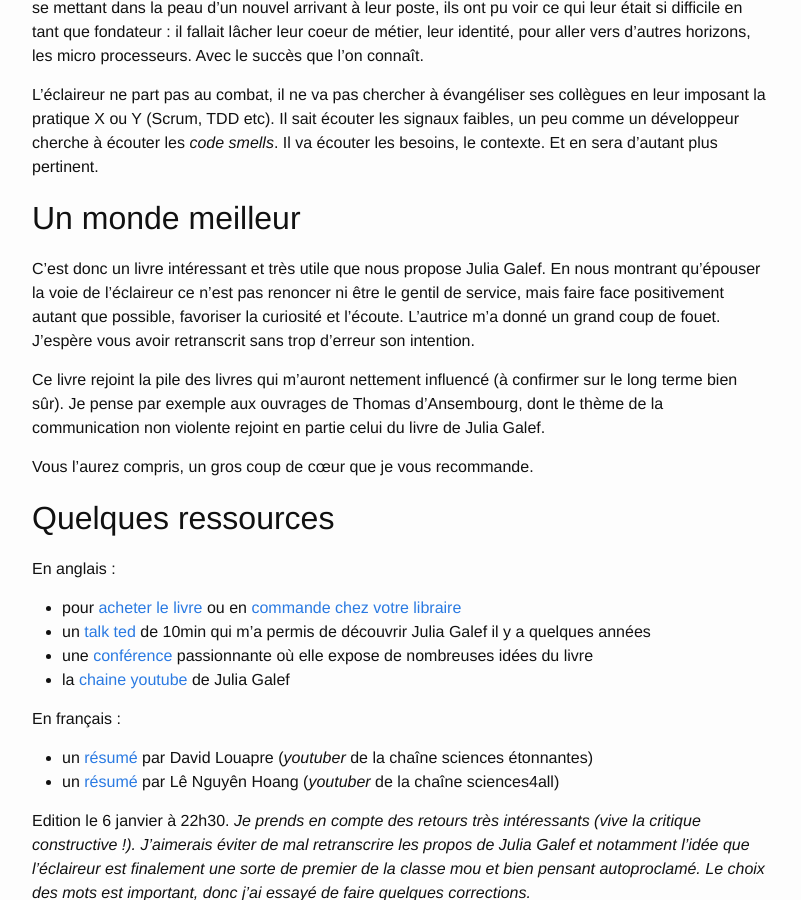
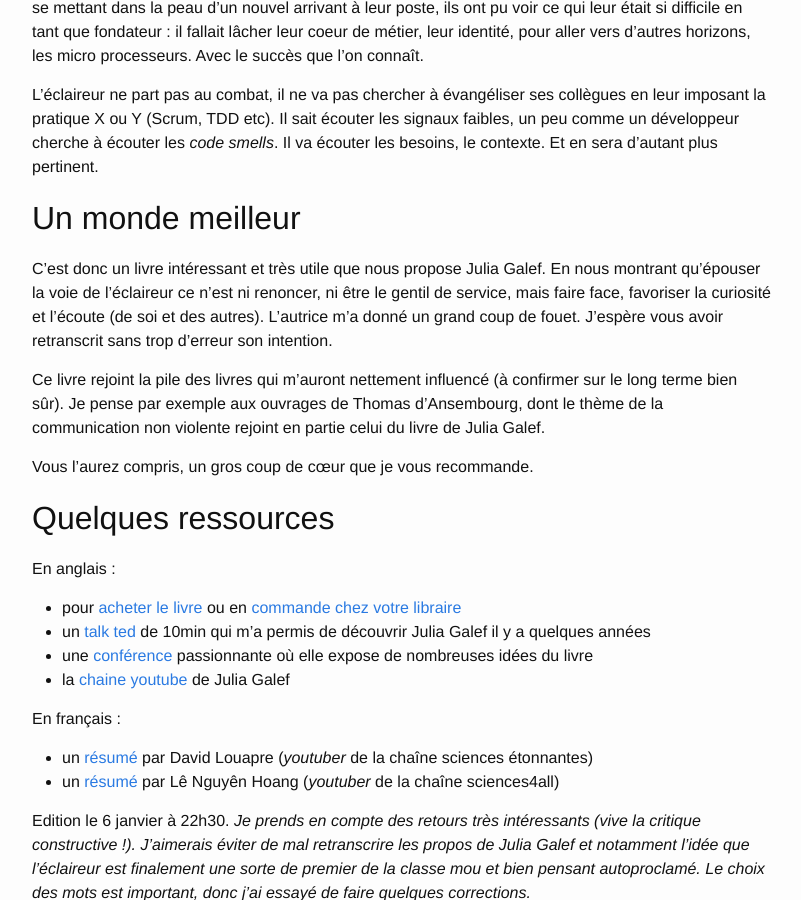
Before and after one commit to fego/fego.github.io, a Jekyll site: the page built from docs/_posts/2023-02-04-Fiche de lecture The Scout Mindset de Julia Galef.md, in a window 1280 px wide and 900 px high, scrolled down 4113 px. Shown: the whole window, without its empty margins (238-1039 px from the left). Built offline with Jekyll 4.4.1, drawn with Linux system fonts in a browser that asks for light colours; our own code applies the rules of GitHub Pages for plain Markdown files.

Commit message:
révisions

```diff
--- a/docs/_posts/2023-02-04-Fiche de lecture The Scout Mindset de Julia Galef.md
+++ b/docs/_posts/2023-02-04-Fiche de lecture The Scout Mindset de Julia Galef.md
@@ -149,7 +149,7 @@ Et en sera d'autant plus pertinent.
 
 ## Un monde meilleur
 C'est donc un livre intéressant et très utile que nous propose Julia Galef.
-En nous montrant qu'épouser la voie de l'éclaireur ce n'est pas renoncer ni être le gentil de service, mais faire face positivement autant que possible, favoriser la curiosité et l'écoute.
+En nous montrant qu'épouser la voie de l'éclaireur ce n'est ni renoncer, ni être le gentil de service, mais faire face, favoriser la curiosité et l'écoute (de soi et des autres).
 L'autrice m'a donné un grand coup de fouet.
 J'espère vous avoir retranscrit sans trop d'erreur son intention.
 
```
